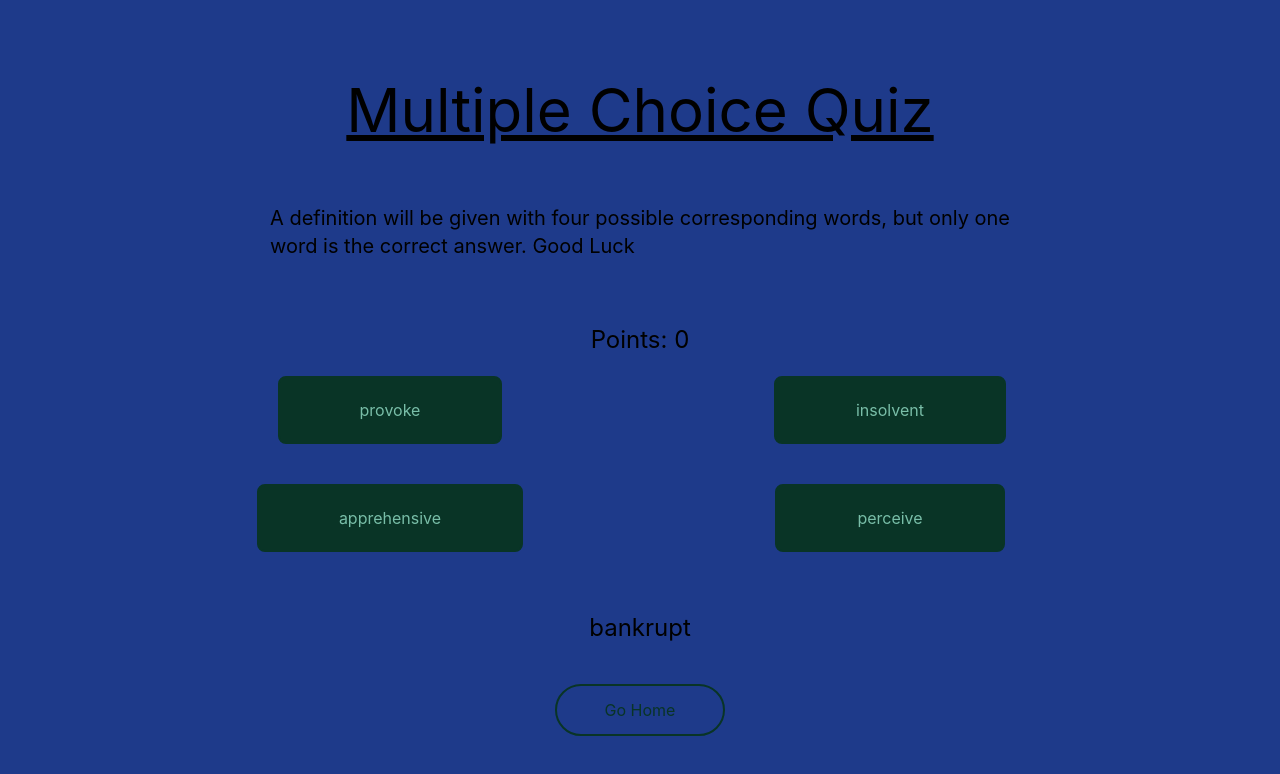
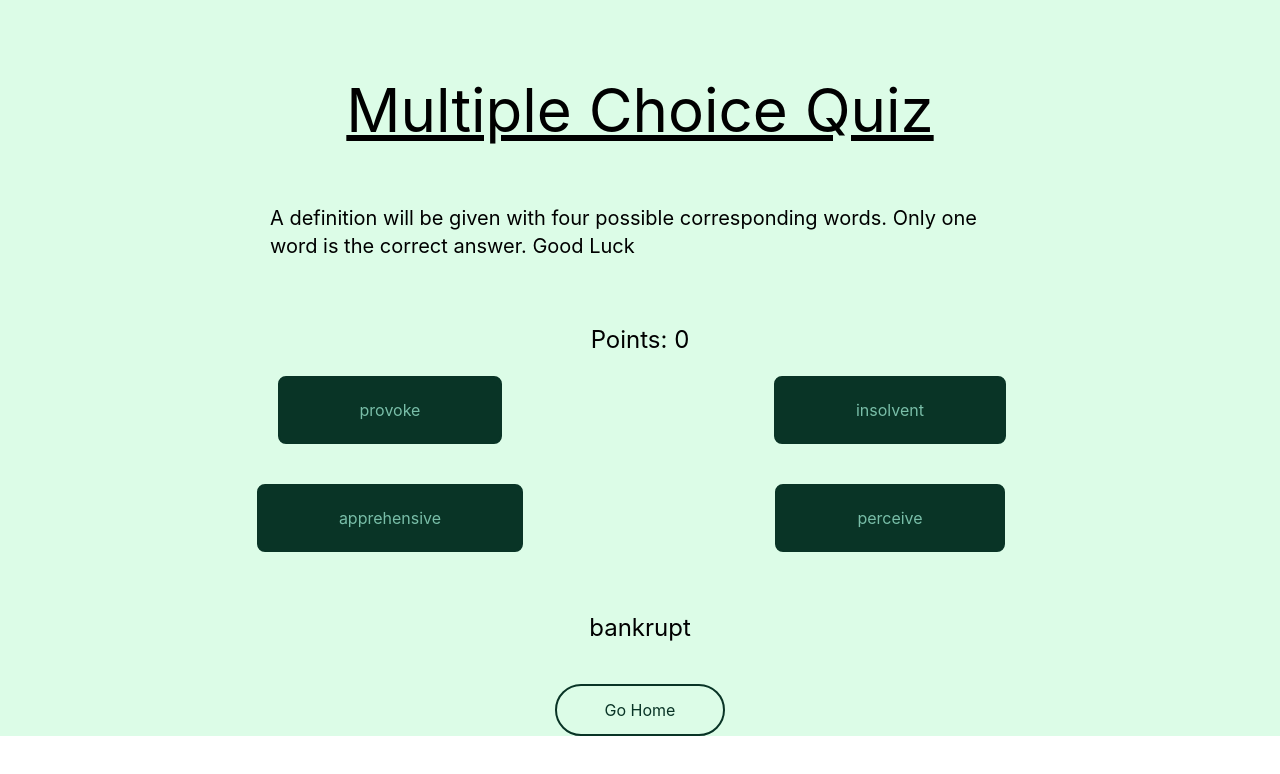
Before and after one commit to PascalOrdano18/SAT-Vocabulary-APP, a Next.js app: page /quiz in a window 1280 px wide. Shown: the top 774 px of the page. Built offline with nearby package versions, Linux system fonts and the light colour scheme.

Commit message:
fixing things

```diff
--- a/pages/index.js
+++ b/pages/index.js
@@ -8,7 +8,7 @@ export default function Home() {
 
 
   return (
-    <div className='bg-[#448D76]'>
+    <div className='bg-green-100'>
 
 
       <nav className='flex text-xl h-20 justify-between w-full bg-[#093426] shadow-lg'>
--- a/pages/quiz/index.js
+++ b/pages/quiz/index.js
@@ -14,11 +14,11 @@ const index = () => {
         <meta name="viewport" content="initial-scale=1.0, width=device-width" />
       </Head>
 
-      <div className="w-screen h-screen flex flex-col bg-blue-900">
+      <div className="w-screen h-full flex flex-col bg-green-100">
 
         <div className="mx-auto mt-20 max-w-[740px]">
             <h1 className="mx-auto text-6xl w-fit underline">Multiple Choice Quiz</h1>
-            <p className="w-fit mx-auto my-16 text-xl">A definition will be given with four possible corresponding words, but only one word is the correct answer. Good Luck</p>
+            <p className="w-fit mx-auto my-16 text-xl">A definition will be given with four possible corresponding words. Only one word is the correct answer. Good Luck</p>
         </div>
 
 
```
